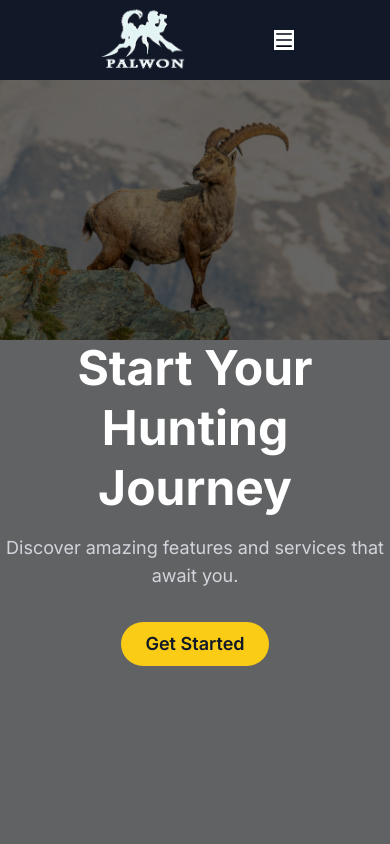
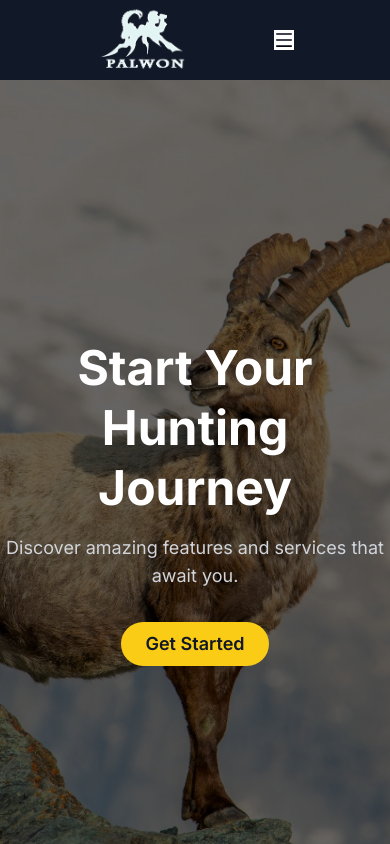
Before and after one commit to roziisho07/ibex, a Next.js app: page / in a window 390 px wide. Shown: the top 844 px of the page. Built offline with nearby package versions, Linux system fonts and the light colour scheme.

Commit message:
hero image responsive

```diff
--- a/src/app/components/widget/Hero.tsx
+++ b/src/app/components/widget/Hero.tsx
@@ -5,13 +5,17 @@ import ibexImg from "/public/images/Ibeee.jpg";
 function Hero() {
   return (
     <div>
-      <div className="relative  h-screen text-white overflow-hidden">
-        <div className="absolute inset-0 ">
+      <div className="relative  h-screen  text-white overflow-hidden">
+        <div className="absolute  inset-0 ">
           <div
             className="bg-cover bg-center h-full w-full"
             // style={{ backgroundImage: `url('/images/ibeee.jpg')` }}
           >
-            <Image src={ibexImg} alt="image of ibex on a mountain" />
+            <Image
+              src={ibexImg}
+              alt="image of ibex on a mountain"
+              className="object-cover object-center w-full h-full"
+            />
           </div>
           <div className="absolute inset-0 bg-black opacity-60"></div>
         </div>
```
